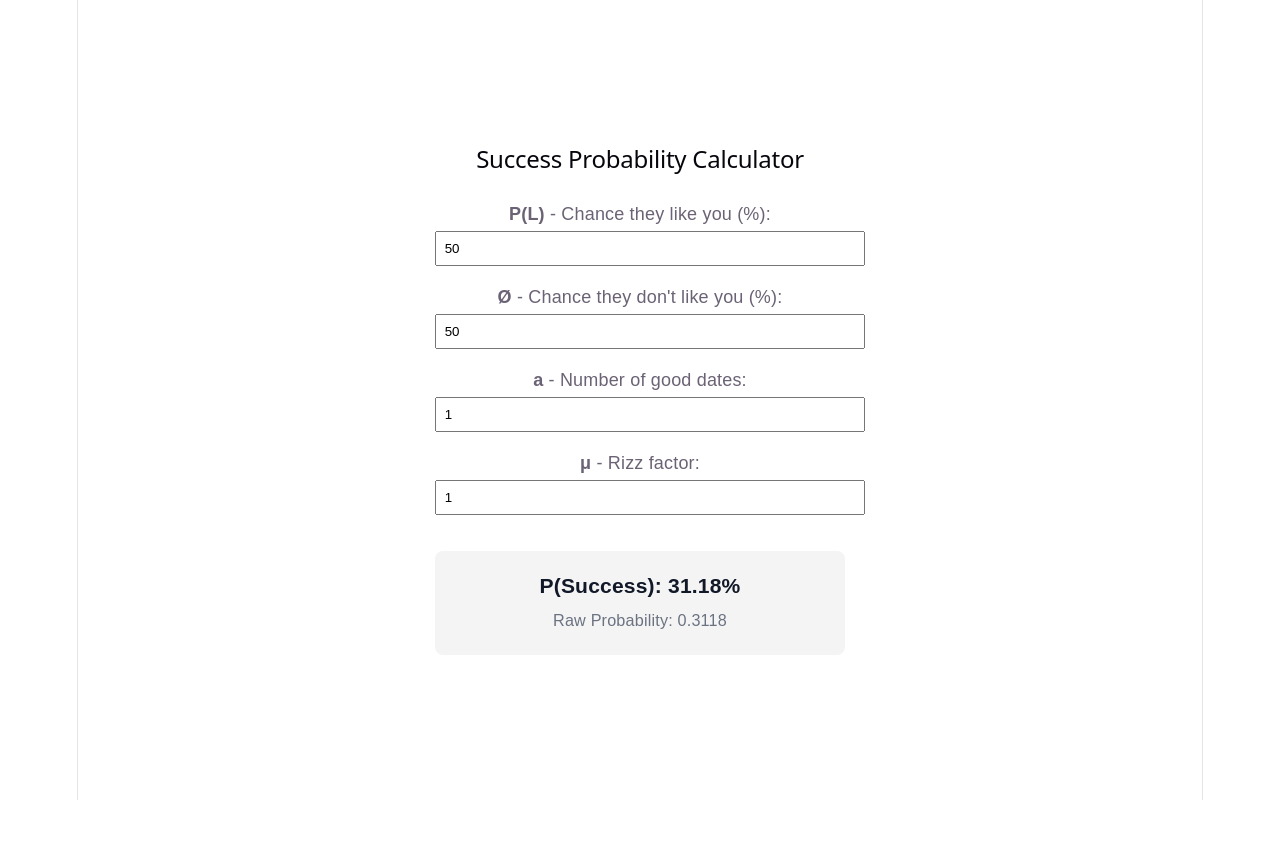
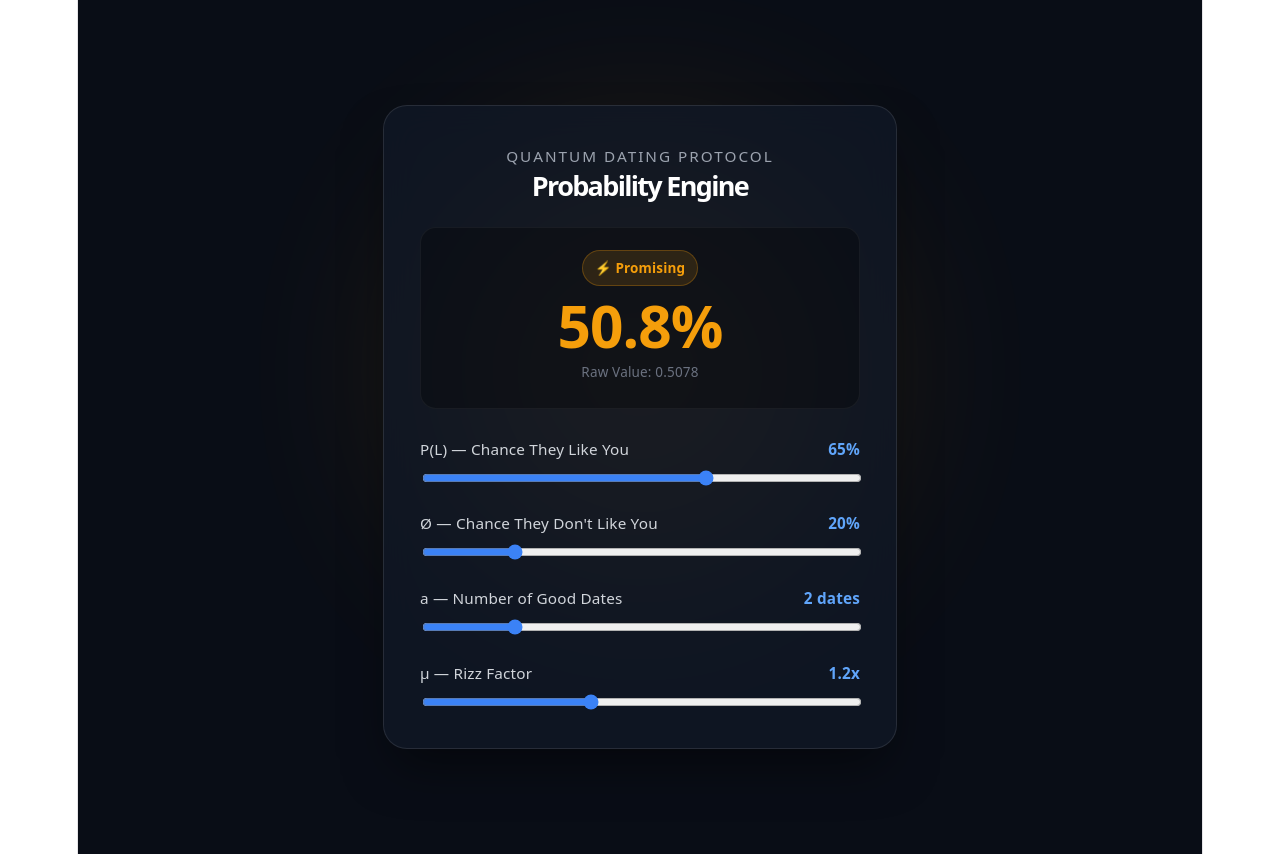
Before and after one commit to sis-15/rizz-calculator, a React (Vite) app: page / in a window 1280 px wide. Before the commit the page ends 800 px from the top, so only its background shows below. Built offline with nearby package versions, Linux system fonts and the light colour scheme.

Commit message:
Gemini generated overkill UI

```diff
--- a/package.json
+++ b/package.json
@@ -12,6 +12,8 @@
     "deploy": "gh-pages -d dist"
   },
   "dependencies": {
+    "canvas-confetti": "^1.9.4",
+    "framer-motion": "^13.2.0",
     "react": "^19.2.8",
     "react-dom": "^19.2.8"
   },
--- a/src/App.jsx
+++ b/src/App.jsx
@@ -1,91 +1,272 @@
-import { useState } from 'react';
-import './App.css';
+import React, { useState, useEffect } from 'react';
+import { motion, AnimatePresence } from 'framer-motion';
+import confetti from 'canvas-confetti';
 
-function App() {
-  // Input state values
-  const [pL, setPL] = useState(50);     // P(L): Chance they like you (%)
-  const [pNotL, setPNotL] = useState(50); // Ø: Chance they don't like you (%)
-  const [a, setA] = useState(1);       // a: Number of good dates
-  const [mu, setMu] = useState(1);     // μ: Rizz factor
+export default function App() {
+  const [pL, setPL] = useState(65);
+  const [pNotL, setPNotL] = useState(20);
+  const [a, setA] = useState(2);
+  const [mu, setMu] = useState(1.2);
 
-  // Convert inputs to numbers
-  const plVal = Number(pL) / 100;       // Percentage to decimal
-  const pNotLVal = Number(pNotL) / 100; // Percentage to decimal
+  // Math conversions
+  const plVal = Number(pL) / 100;
+  const pNotLVal = Number(pNotL) / 100;
   const aVal = Number(a);
   const muVal = Number(mu);
 
-  // Math components
   const denominatorNotL = 1 + 0.5 * aVal;
   const effectiveLikability = plVal - (pNotLVal / denominatorNotL);
   const exponentTerm = (effectiveLikability * muVal * Math.pow(1.25, aVal)) - 1;
 
-  // Final P(Success) using standard sigmoid logistic function
   const pSuccess = 1 / (1 + Math.exp(-exponentTerm));
-  const successPercentage = (pSuccess * 100).toFixed(2);
+  const successPercentage = (pSuccess * 100).toFixed(1);
+
+  // Trigger celebratory confetti on high probability
+  useEffect(() => {
+    if (pSuccess >= 0.85) {
+      confetti({
+        particleCount: 40,
+        spread: 60,
+        origin: { y: 0.8 }
+      });
+    }
+  }, [pSuccess]);
+
+  // Dynamic theme status
+  const getStatus = (val) => {
+    if (val >= 75) return { label: '🔥 Lock It In', color: '#10B981' };
+    if (val >= 45) return { label: '⚡ Promising', color: '#F59E0B' };
+    return { label: '⚠️ High Risk Zone', color: '#EF4444' };
+  };
+
+  const status = getStatus(successPercentage);
 
   return (
-    <div style={{ padding: '2rem', fontFamily: 'sans-serif', maxWidth: '450px', margin: 'auto' }}>
-      <h2>Success Probability Calculator</h2>
+    <div style={styles.container}>
+      {/* Dynamic Background Glow */}
+      <motion.div
+        animate={{
+          scale: [1, 1.2, 1],
+          opacity: [0.2, 0.4, 0.2]
+        }}
+        transition={{ duration: 6, repeat: Infinity }}
+        style={{ ...styles.glow, backgroundColor: status.color }}
+      />
 
-      <div style={{ display: 'flex', flexDirection: 'column', gap: '1rem', marginTop: '1.5rem' }}>
-        <label>
-          <strong>P(L)</strong> - Chance they like you (%):
-          <input
-            type="number"
-            min="0"
-            max="100"
+      <motion.div
+        initial={{ opacity: 0, y: 30 }}
+        animate={{ opacity: 1, y: 0 }}
+        transition={{ duration: 0.6, ease: "easeOut" }}
+        style={styles.card}
+      >
+        <header style={styles.header}>
+          <span style={{ fontSize: '0.85rem', letterSpacing: '2px', color: '#9CA3AF', textTransform: 'uppercase' }}>
+            Quantum Dating Protocol
+          </span>
+          <h1 style={styles.title}>Probability Engine</h1>
+        </header>
+
+        {/* Display Badge & Output */}
+        <div style={styles.outputContainer}>
+          <motion.span
+            key={status.label}
+            initial={{ scale: 0.8, opacity: 0 }}
+            animate={{ scale: 1, opacity: 1 }}
+            style={{ ...styles.badge, backgroundColor: `${status.color}22`, color: status.color, borderColor: `${status.color}44` }}
+          >
+            {status.label}
+          </motion.span>
+
+          <div style={styles.scoreRow}>
+            <AnimatePresence mode="popLayout">
+              <motion.span
+                key={successPercentage}
+                initial={{ y: -20, opacity: 0 }}
+                animate={{ y: 0, opacity: 1 }}
+                exit={{ y: 20, opacity: 0 }}
+                transition={{ type: "spring", stiffness: 300, damping: 25 }}
+                style={{ ...styles.score, color: status.color }}
+              >
+                {successPercentage}%
+              </motion.span>
+            </AnimatePresence>
+          </div>
+
+          <p style={styles.subtext}>Raw Value: {pSuccess.toFixed(4)}</p>
+        </div>
+
+        {/* Controls */}
+        <div style={styles.controls}>
+          <ControlSlider
+            label="P(L) — Chance They Like You"
             value={pL}
-            onChange={(e) => setPL(e.target.value)}
-            style={{ width: '100%', padding: '8px', marginTop: '4px' }}
+            setValue={setPL}
+            min={0}
+            max={100}
+            unit="%"
           />
-        </label>
-
-        <label>
-          <strong>Ø</strong> - Chance they don't like you (%):
-          <input
-            type="number"
-            min="0"
-            max="100"
+          <ControlSlider
+            label="Ø — Chance They Don't Like You"
             value={pNotL}
-            onChange={(e) => setPNotL(e.target.value)}
-            style={{ width: '100%', padding: '8px', marginTop: '4px' }}
+            setValue={setPNotL}
+            min={0}
+            max={100}
+            unit="%"
           />
-        </label>
-
-        <label>
-          <strong>a</strong> - Number of good dates:
-          <input
-            type="number"
-            min="0"
+          <ControlSlider
+            label="a — Number of Good Dates"
             value={a}
-            onChange={(e) => setA(e.target.value)}
-            style={{ width: '100%', padding: '8px', marginTop: '4px' }}
+            setValue={setA}
+            min={0}
+            max={10}
+            unit=" dates"
           />
-        </label>
-
-        <label>
-          <strong>μ</strong> - Rizz factor:
-          <input
-            type="number"
-            step="0.1"
+          <ControlSlider
+            label="μ — Rizz Factor"
             value={mu}
-            onChange={(e) => setMu(e.target.value)}
-            style={{ width: '100%', padding: '8px', marginTop: '4px' }}
+            setValue={setMu}
+            min={0.1}
+            max={3.0}
+            step={0.1}
+            unit="x"
           />
-        </label>
-      </div>
-
-      {/* Output Display */}
-      <div style={{ marginTop: '2rem', padding: '1.2rem', backgroundColor: '#f4f4f5', borderRadius: '8px', textAlign: 'center' }}>
-        <h3 style={{ margin: 0, color: '#111827' }}>
-          P(Success): {successPercentage}%
-        </h3>
-        <p style={{ margin: '8px 0 0', color: '#6b7280', fontSize: '0.9rem' }}>
-          Raw Probability: {pSuccess.toFixed(4)}
-        </p>
-      </div>
+        </div>
+      </motion.div>
     </div>
   );
 }
 
-export default App;
+// Reusable animated control component
+function ControlSlider({ label, value, setValue, min, max, step = 1, unit }) {
+  return (
+    <div style={styles.sliderGroup}>
+      <div style={styles.sliderHeader}>
+        <span style={styles.sliderLabel}>{label}</span>
+        <motion.span
+          key={value}
+          initial={{ scale: 1.2 }}
+          animate={{ scale: 1 }}
+          style={styles.sliderVal}
+        >
+          {value}{unit}
+        </motion.span>
+      </div>
+      <input
+        type="range"
+        min={min}
+        max={max}
+        step={step}
+        value={value}
+        onChange={(e) => setValue(e.target.value)}
+        style={styles.slider}
+      />
+    </div>
+  );
+}
+
+const styles = {
+  container: {
+    minHeight: '100vh',
+    backgroundColor: '#090D16',
+    display: 'flex',
+    alignItems: 'center',
+    justifyContent: 'center',
+    padding: '1.5rem',
+    position: 'relative',
+    overflow: 'hidden',
+    fontFamily: 'system-ui, -apple-system, sans-serif',
+    color: '#F9FAFB'
+  },
+  glow: {
+    position: 'absolute',
+    width: '400px',
+    height: '400px',
+    borderRadius: '50%',
+    filter: 'blur(100px)',
+    pointerEvents: 'none',
+    top: '20%',
+    left: 'calc(50% - 200px)',
+  },
+  card: {
+    width: '100%',
+    maxWidth: '440px',
+    backgroundColor: 'rgba(17, 24, 39, 0.75)',
+    backdropFilter: 'blur(16px)',
+    WebkitBackdropFilter: 'blur(16px)',
+    borderRadius: '24px',
+    border: '1px solid rgba(255, 255, 255, 0.1)',
+    padding: '2rem',
+    boxShadow: '0 25px 50px -12px rgba(0, 0, 0, 0.5)',
+    zIndex: 1,
+  },
+  header: {
+    textAlign: 'center',
+    marginBottom: '1.5rem',
+  },
+  title: {
+    margin: '4px 0 0',
+    fontSize: '1.5rem',
+    fontWeight: '700',
+    color: '#FFFFFF'
+  },
+  outputContainer: {
+    textAlign: 'center',
+    padding: '1.25rem',
+    backgroundColor: 'rgba(0, 0, 0, 0.3)',
+    borderRadius: '16px',
+    border: '1px solid rgba(255, 255, 255, 0.05)',
+    marginBottom: '1.5rem',
+  },
+  badge: {
+    display: 'inline-block',
+    padding: '4px 12px',
+    borderRadius: '20px',
+    fontSize: '0.75rem',
+    fontWeight: '600',
+    border: '1px solid',
+    marginBottom: '0.5rem',
+  },
+  scoreRow: {
+    display: 'flex',
+    justifyContent: 'center',
+    alignItems: 'center',
+    height: '60px',
+  },
+  score: {
+    fontSize: '3.25rem',
+    fontWeight: '800',
+    letterSpacing: '-1px',
+  },
+  subtext: {
+    margin: '4px 0 0',
+    fontSize: '0.75rem',
+    color: '#6B7280',
+  },
+  controls: {
+    display: 'flex',
+    flexDirection: 'column',
+    gap: '1.25rem',
+  },
+  sliderGroup: {
+    display: 'flex',
+    flexDirection: 'column',
+    gap: '6px',
+  },
+  sliderHeader: {
+    display: 'flex',
+    justifyContent: 'space-between',
+    fontSize: '0.85rem',
+  },
+  sliderLabel: {
+    color: '#D1D5DB',
+  },
+  sliderVal: {
+    fontWeight: '600',
+    color: '#60A5FA',
+  },
+  slider: {
+    width: '100%',
+    accentColor: '#3B82F6',
+    cursor: 'pointer',
+  }
+};
```
Also changed, not shown: 1 other file (tests, documents, lock files or other folders).
